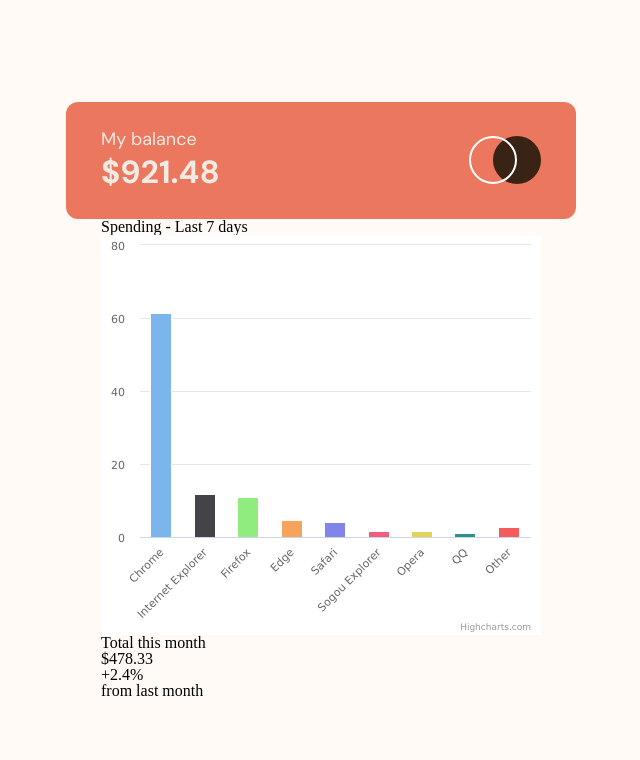
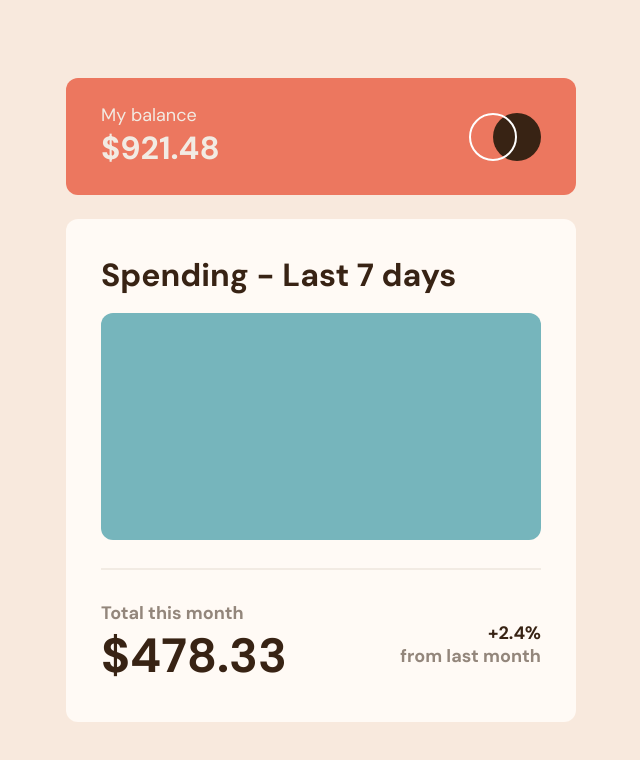
Before and after one commit to vanderleicatione/expenses-chart-component-main, a website: page index.html in a window 1280 px wide. Shown: the whole page, without its empty margins (319-959 px from the left). Drawn offline with nearby package versions, Linux system fonts and the light colour scheme.

Commit message:
spending styles

```diff
--- a/chart.js
+++ b/chart.js
@@ -1,43 +1,11 @@
-var collection = [
-  {
-    name: "Chrome",
-    value: 61.41,
-  },
-  {
-    name: "Internet Explorer",
-    value: 11.84,
-  },
-  {
-    name: "Firefox",
-    value: 10.85,
-  },
-  {
-    name: "Edge",
-    value: 4.67,
-  },
-  {
-    name: "Safari",
-    value: 4.18,
-  },
-  {
-    name: "Sogou Explorer",
-    value: 1.64,
-  },
-  {
-    name: "Opera",
-    value: 1.6,
-  },
-  {
-    name: "QQ",
-    value: 1.2,
-  },
-  {
-    name: "Other",
-    value: 2.61,
-  },
-];
+/*
+async function getData(path){
+    let response = await fetch(path);
+    let data = await response.json();
+    return data;
 
-var obj = {
+}
+var obj = getData('data.json') || {
     Chrome: 61.41,
     "Internet Explorer": 11.84,
     Firefox: 10.85,
@@ -48,11 +16,7 @@
     QQ: 1.2,
     Other: 2.61,
   };
-
-var categories = collection.map((point) => point.name);
-
-var seriesData = collection.map((point) => point.value);
-
+console.log(obj)
 var categoriesObj = Object.keys(obj);
 
 var seriesDataObj = Object.values(obj);
@@ -66,6 +30,7 @@
 
   xAxis: {
     categories: categoriesObj,
+    crosshair: true
   },
   yAxis: {
     title: {
@@ -81,4 +46,4 @@
     },
   ],
   legend: false,
-});
+}); */
--- a/index.html
+++ b/index.html
@@ -26,7 +26,7 @@
       <main id="spending-info">
         <h2>Spending - Last 7 days</h2>
         <div role="figure" id="bar-chart"></div>
-        <div role="text" class="footer">
+        <div class="footer">
           <div class="footer-left">
             <p>Total this month</p>
             <h1>$478.33</h1>
@@ -39,6 +39,6 @@
       </main>
     </div>
     <script src="https://code.highcharts.com/highcharts.js"></script>
-    <script src="chart.js"></script>
+    <script src="chart.js" type="module"></script>
   </body>
 </html>
--- a/style/_balance.scss
+++ b/style/_balance.scss
@@ -1,7 +1,6 @@
 #balance-info{
     background-color: $header-background-color;
     @extend .border-radius;
-
     display: flex;
     align-items: center;
     justify-content: space-between;
--- a/style/_ds.scss
+++ b/style/_ds.scss
@@ -5,12 +5,14 @@
 /* COLORS */
 
 $header-background-color: $orange-100;
-$content-background-color: $white-200;
+$content-background-color: $white-100;
 
 $white-color-text: $white-300;
+$brown-color-title: $brown-100;
+$brown-color-text: $brown-200;
 
 body{
-    background-color: $white-100;
+    background-color: $white-200;
     height: 100vh;
     display: flex;
     justify-content: center;
--- a/style/_spending.scss
+++ b/style/_spending.scss
@@ -1,3 +1,68 @@
-#spending-info{
+#spending-info {
+  @extend .border-radius;
+  background-color: $content-background-color;
+  margin-top: 24px;
+  padding-top: 35px;
+  padding-bottom: 35px;
 
+  h2 {
+    @extend .font-title;
+    color: $brown-color-title;
+    font-weight: $bold;
+    margin-bottom: 17px;
+  }
+
+  #bar-chart {
+    width: 100%;
+    height: 227px;
+    background-color: $cyan-100;
+    @extend .border-radius;
+    margin-bottom: 28px;
+  }
+
+  .footer {
+    border-top: 2px solid $white-300;
+    padding-top: 32px;
+    width: 100%;
+    display: flex;
+    justify-content: space-between;
+    align-items: center;
+    p {
+      @extend .font-body-lg;
+      font-weight: $bold;
+      color: $brown-color-text;
+      &.indicator{
+        color: $brown-color-title;
+      }
+    }
+    h1{
+        @extend .font-title-lg;
+        color: $brown-color-title;
+        font-weight: $bold;
+    }
+
+    .footer-right{
+        text-align: right;
+    }
+  }
+
+  @include device(mobile) {
+    margin-top: 14px;
+    padding-top: 25px;
+    padding-bottom: 25px;
+
+    h2 {
+      margin-bottom: 52px;
+    }
+
+    #bar-chart {
+      width: 100%;
+      height: 177px;
+      margin-bottom: 25px;
+    }
+
+    .footer {
+      padding-top: 24px;
+    }
+  }
 }
```
Also changed, not shown: style/style.css, 1 other file. Lines whose indentation alone changed are shown as unchanged.
